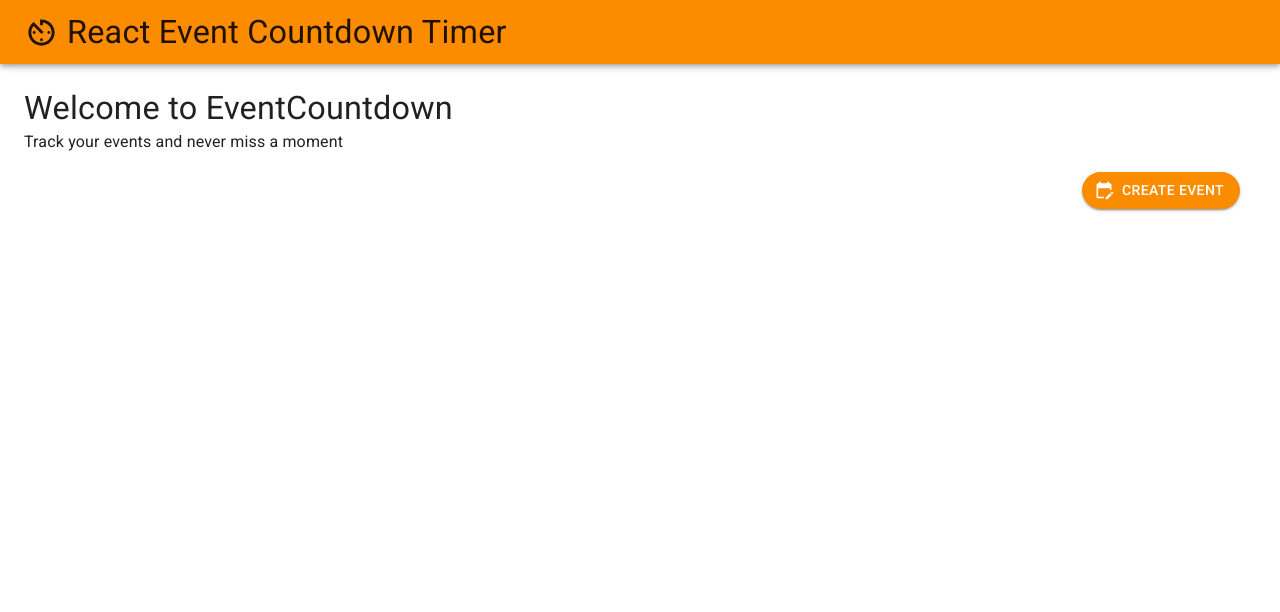
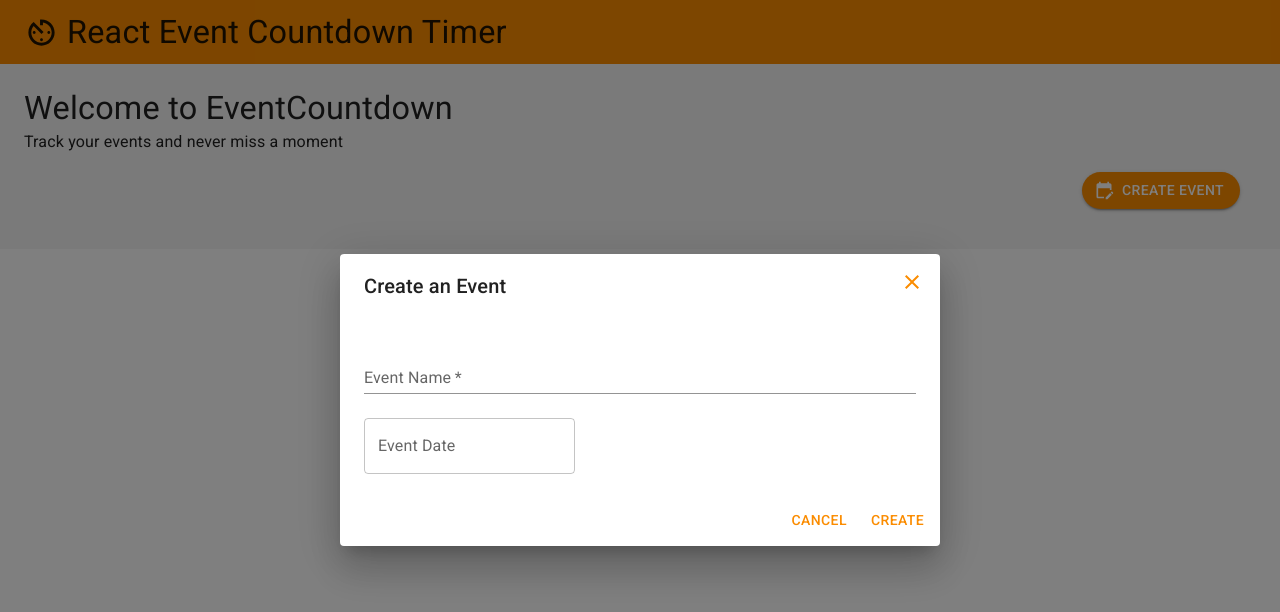
Before and after one commit to alik-balika/react-countdown-timer-app, a React app: page / in a window 1280 px wide. Both pictures are taken after a click on the button "CREATE EVENT". Shown: the top 612 px of the page. Built offline with nearby package versions, Linux system fonts and the light colour scheme; the HTML template or start-up script is replaced by a standard one.

Commit message:
add modal when user presses create event

```diff
--- a/package.json
+++ b/package.json
@@ -15,6 +15,8 @@
     "@fontsource/roboto": "^5.0.8",
     "@mui/icons-material": "^5.15.10",
     "@mui/material": "^5.15.10",
+    "@mui/x-date-pickers": "^6.19.4",
+    "dayjs": "^1.11.10",
     "react": "^18.2.0",
     "react-dom": "^18.2.0"
   },
--- a/src/App.jsx
+++ b/src/App.jsx
@@ -1,7 +1,10 @@
+import React from "react";
 import { ThemeProvider, createTheme, responsiveFontSizes } from "@mui/material";
-import React from "react";
+import { blue, orange } from "@mui/material/colors";
+import { LocalizationProvider } from "@mui/x-date-pickers";
+import { AdapterDayjs } from "@mui/x-date-pickers/AdapterDayjs";
+
 import PageHeader from "./components/PageHeader";
-import { blue, orange } from "@mui/material/colors";
 import PageContent from "./components/PageContent";
 
 let theme = responsiveFontSizes(
@@ -21,8 +24,10 @@ const App = () => {
   return (
     <div>
       <ThemeProvider theme={theme}>
-        <PageHeader />
-        <PageContent />
+        <LocalizationProvider dateAdapter={AdapterDayjs}>
+          <PageHeader />
+          <PageContent />
+        </LocalizationProvider>
       </ThemeProvider>
     </div>
   );
--- /dev/null
+++ b/src/components/CreateEventDialog.jsx
@@ -0,0 +1,85 @@
+import React from "react";
+import PropTypes from "prop-types";
+import {
+  Button,
+  Dialog,
+  DialogActions,
+  DialogContent,
+  DialogTitle,
+  IconButton,
+  Slide,
+  TextField,
+} from "@mui/material";
+import { DateTimePicker } from "@mui/x-date-pickers/DateTimePicker";
+import CloseIcon from "@mui/icons-material/Close";
+
+const Transition = React.forwardRef(function Transition(props, ref) {
+  return <Slide direction="up" ref={ref} {...props} />;
+});
+
+const CreateEventDialog = ({ open, setOpen }) => {
+  return (
+    <>
+      <Dialog
+        open={open}
+        onClose={() => setOpen(false)}
+        fullWidth
+        TransitionComponent={Transition}
+        maxWidth="sm"
+        PaperProps={{
+          component: "form",
+          onSubmit: (event) => {
+            event.preventDefault();
+            const formData = new FormData(event.currentTarget);
+            const formJson = Object.fromEntries(formData.entries());
+            console.log(formJson);
+            setOpen(false);
+          },
+        }}
+      >
+        <DialogTitle>Create an Event</DialogTitle>
+        <IconButton
+          aria-label="close"
+          onClick={() => setOpen(false)}
+          sx={{
+            position: "absolute",
+            right: 8,
+            top: 8,
+            color: (theme) => theme.palette.primary.main,
+          }}
+        >
+          <CloseIcon />
+        </IconButton>
+        <DialogContent>
+          <TextField
+            autoFocus
+            required
+            margin="dense"
+            id="eventName"
+            name="eventName"
+            label="Event Name"
+            type="text"
+            fullWidth
+            variant="standard"
+            sx={{ mb: 3 }}
+          />
+          <DateTimePicker
+            label="Event Date"
+            views={["year", "month", "day", "hours", "minutes", "seconds"]}
+          />
+        </DialogContent>
+        <DialogActions>
+          <Button onClick={() => setOpen(false)}>Cancel</Button>
+          <Button type="submit">Create</Button>
+        </DialogActions>
+      </Dialog>
+    </>
+  );
+};
+
+CreateEventDialog.propTypes = {
+  open: PropTypes.bool.isRequired,
+  setOpen: PropTypes.func.isRequired,
+};
+
+export default CreateEventDialog;
--- a/src/components/PageContent.jsx
+++ b/src/components/PageContent.jsx
@@ -1,21 +1,40 @@
-import React from "react";
+import React, { useState } from "react";
 import { Box, Button, Typography } from "@mui/material";
 import EditCalendarIcon from "@mui/icons-material/EditCalendar";
+import CreateEventDialog from "./CreateEventDialog";
 
 const PageContent = () => {
+  const [open, setOpen] = useState(false);
+
   return (
-    <Box sx={{ m: 3 }}>
+    <Box>
+      <Box sx={{ backgroundColor: "#f5f5f5", padding: 3 }}>
         <Typography variant="h4">Welcome to EventCountdown</Typography>
         <Typography variant="subtitle1">
           Track your events and never miss a moment
         </Typography>
+        <Box
+          sx={{
+            color: "white",
+            borderRadius: 5,
+            display: "flex",
+            justifyContent: "flex-end",
+          }}
+        >
           <Button
             variant="contained"
             startIcon={<EditCalendarIcon />}
-        sx={{ color: "white", borderRadius: 5, m: 2, float: "right" }}
+            sx={{ color: "white", borderRadius: 5, m: 2 }}
+            onClick={() => setOpen(true)}
           >
             Create Event
           </Button>
+        </Box>
+      </Box>
+      <Typography variant="h6" align="center" sx={{ mt: 2 }}>
+        You have no events. Please add one ;)
+      </Typography>
+      <CreateEventDialog open={open} setOpen={setOpen} />
     </Box>
   );
 };
```
Also changed, not shown: 1 other file (tests, documents, lock files or other folders). Lines whose indentation alone changed are shown as unchanged.
